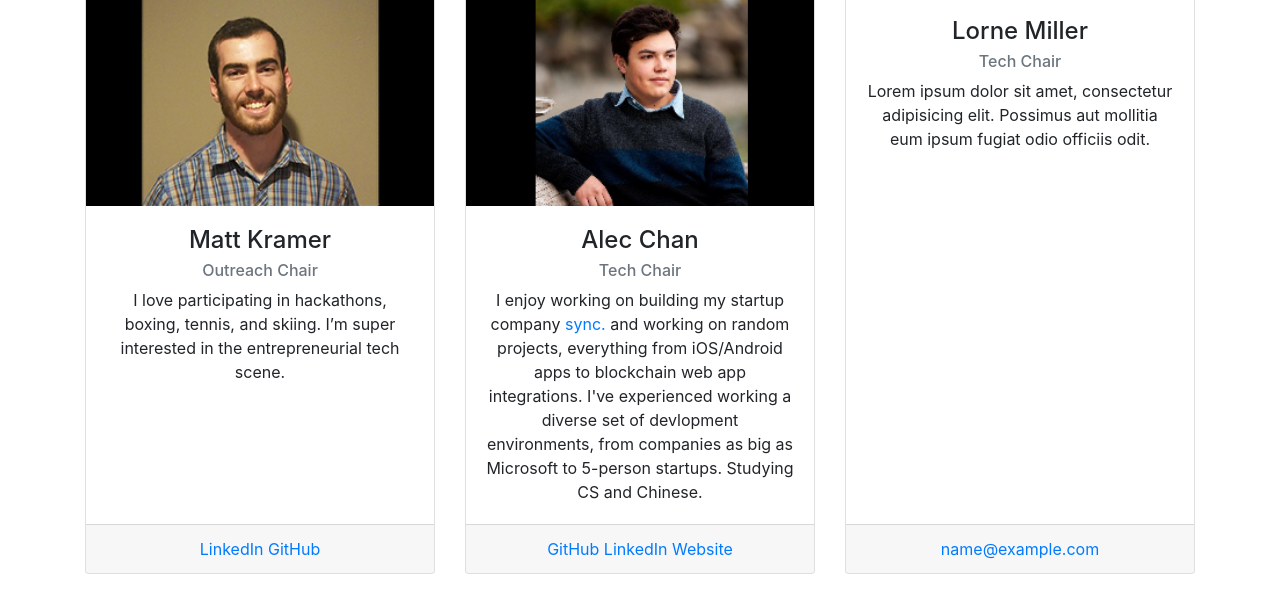
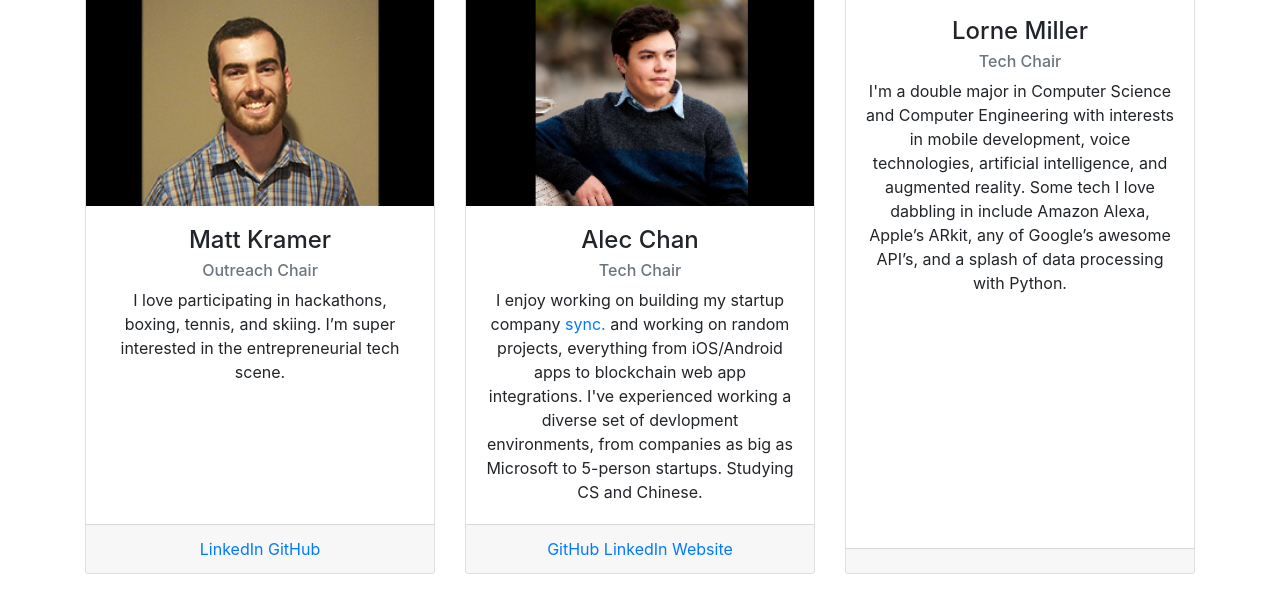
Before and after one commit to wisconsinsdc/wisconsinsdc.github.io, a website: page pages/about.html in a window 1280 px wide. Shown: the part 1899-2494 px from the top of the page. Drawn offline with Linux system fonts and the light colour scheme.

Commit message:
updated lorne bio

```diff
--- a/pages/about.html
+++ b/pages/about.html
@@ -150,10 +150,9 @@
                 <div class="card-body">
                   <h4 class="card-title">Lorne Miller</h4>
                   <h6 class="card-subtitle mb-2 text-muted">Tech Chair</h6>
-                  <p class="card-text">Lorem ipsum dolor sit amet, consectetur adipisicing elit. Possimus aut mollitia eum ipsum fugiat odio officiis odit.</p>
+                  <p class="card-text">I'm a double major in Computer Science and Computer Engineering with interests in mobile development, voice technologies, artificial intelligence, and augmented reality. Some tech I love dabbling in include Amazon Alexa, Apple’s ARkit, any of Google’s awesome API’s, and a splash of data processing with Python.</p>
                 </div>
                 <div class="card-footer">
-                  <a href="#">name@example.com</a>
                 </div>
               </div>
             </div>
```
